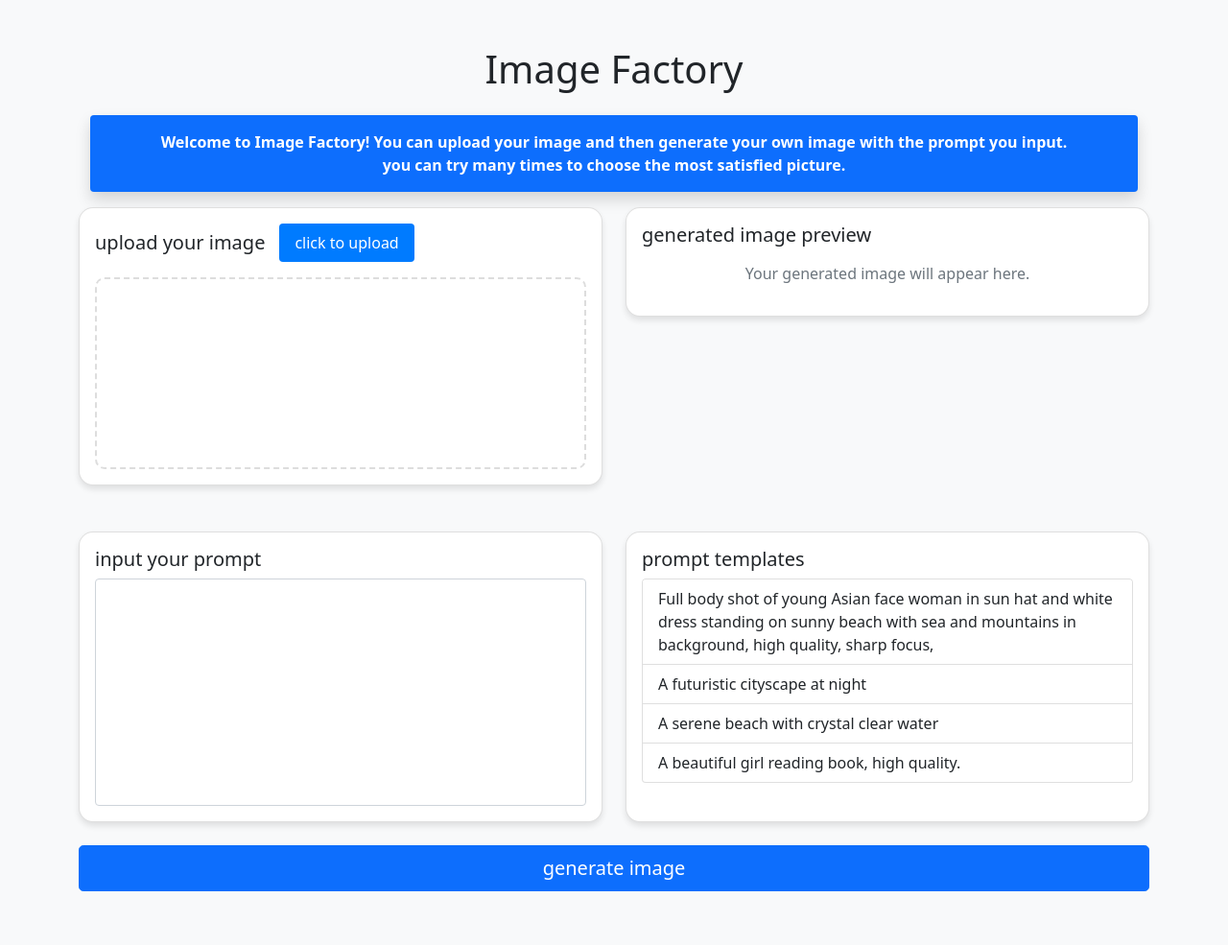
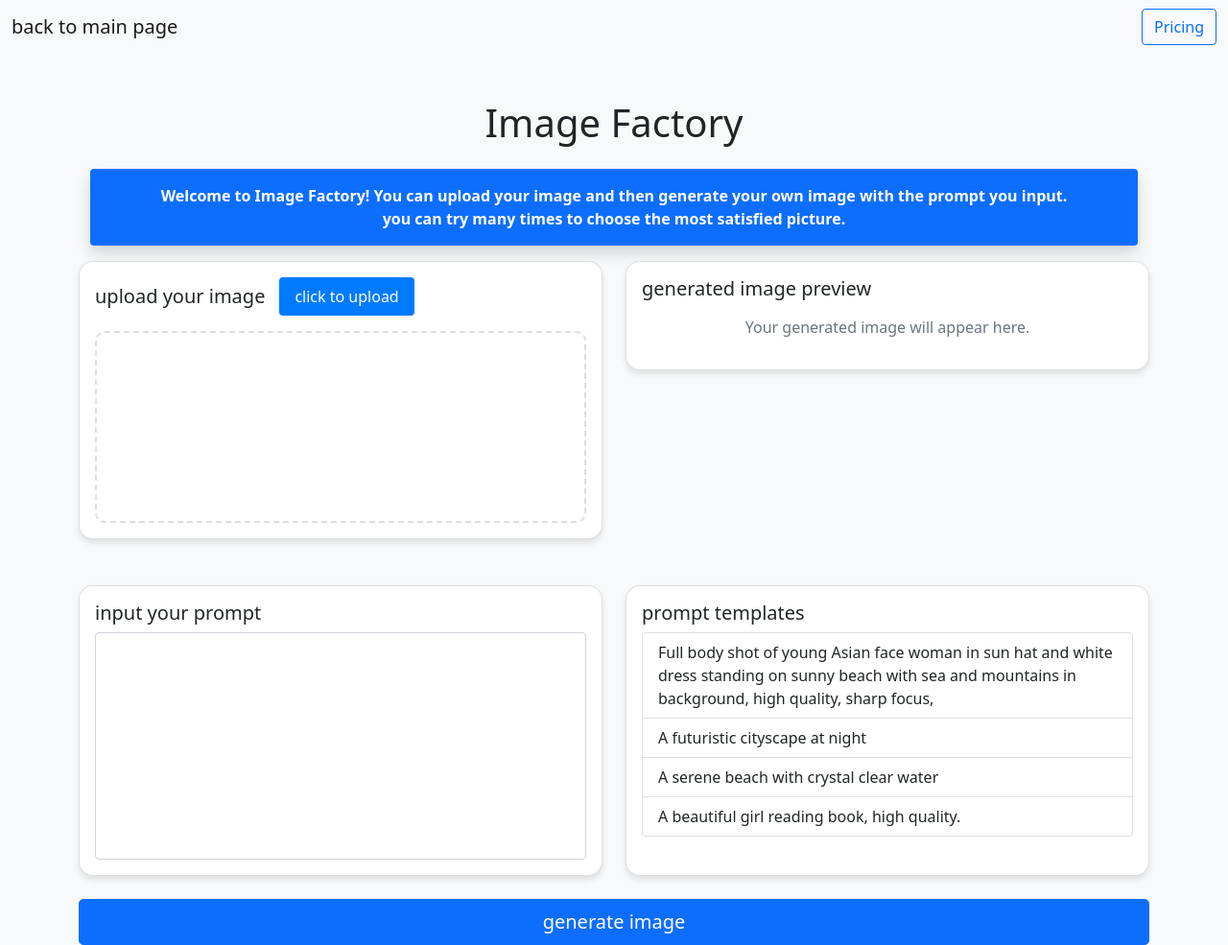
Before and after one commit to suvedo/text_img2img_generator, a Flask app: page / in a window 1280 px wide. Shown: the whole page at 96% size. Before the commit the page ends 929 px from the top, so only its background shows below. Run offline with Flask 3, Linux system fonts and the light colour scheme; some libraries are stand-ins or nearby versions.

Commit message:
add pricing button

```diff
--- a/app.py
+++ b/app.py
@@ -1,10 +1,12 @@
 import os
 from datetime import datetime
-from flask import Flask, render_template, request, jsonify, send_from_directory
+from flask import Flask, render_template, request, jsonify, send_file
 #from werkzeug.utils import secure_filename
 import json
 import traceback
 import random
+import qrcode
+import io
 
 import kolors_hf_req
 from log_util import logger
@@ -134,5 +136,33 @@ def download_file_from_hf(request_id, upload_file_name, url):
 #         return jsonify(success=False, img_url="")
 
 
+@app.route('/get_pricing_qr')
+def get_pricing_qr():
+    try:
+        # 生成二维码内容
+        qr_content = "weixin://wxpay/bizpayurl/up?pr=NwY5Mz9&groupid=00"
+        logger.info(f"get_pricing_qr, qr_content:{qr_content}")
+        qr = qrcode.QRCode(
+            version=1,
+            error_correction=qrcode.constants.ERROR_CORRECT_L,
+            box_size=10,
+            border=4,
+        )
+        qr.add_data(qr_content)
+        qr.make(fit=True)
+
+        # 将二维码保存到内存
+        img = qr.make_image(fill_color="black", back_color="white")
+        buffer = io.BytesIO()
+        img.save(buffer, format="PNG")
+        buffer.seek(0)
+
+        # 返回二维码图片
+        return send_file(buffer, mimetype='image/png')
+    except Exception as e:
+        logger.error(f"error:{traceback.format_exc()}")
+        return jsonify(success=False, message=str(e)), 500
+
+
 if __name__ == '__main__':
     app.run(host="0.0.0.0", port=8000)
--- a/requirements.txt
+++ b/requirements.txt
@@ -22,3 +22,4 @@ timm
 onnxruntime
 Flask
 requests_toolbelt
+qrcode==8.1
--- a/static/js/main.js
+++ b/static/js/main.js
@@ -79,10 +79,12 @@ function showGeneratedImage(path) {
 // }
 
 function toggleLoading(loading) {
-    const btn = document.querySelector('button');
-    btn.innerHTML = loading ?
-        '<span class="spinner-border spinner-border-sm" role="status"></span> generating...' :
-        'generate image';
+    const btn = document.getElementById('generateButton'); // 只操作特定按钮
+    if (btn) {
+        btn.innerHTML = loading ?
+            '<span class="spinner-border spinner-border-sm" role="status"></span> generating...' :
+            'generate image';
+    }
 }
 
 // 图片预览功能
@@ -104,3 +106,21 @@ document.querySelectorAll('.prompt-template').forEach(item => {
         textInput.value = this.textContent; // 将模板内容填充到输入框
     });
 });
+
+document.getElementById('pricingButton').addEventListener('click', async () => {
+    try {
+        const response = await fetch('/get_pricing_qr');
+        if (response.ok) {
+            const blob = await response.blob();
+            const qrCodeUrl = URL.createObjectURL(blob);
+            console.log("qrCodeUrl:", qrCodeUrl);
+            document.getElementById('qrCodeImage').src = qrCodeUrl;
+            const qrCodeModal = new bootstrap.Modal(document.getElementById('qrCodeModal'));
+            qrCodeModal.show();
+        } else {
+            alert('Failed to load wechat pay QR code.');
+        }
+    } catch (error) {
+        console.error('Error fetching QR code:', error);
+    }
+});
--- a/templates/index.html
+++ b/templates/index.html
@@ -7,6 +7,27 @@
     <link href="https://cdn.bootcdn.net/ajax/libs/twitter-bootstrap/5.1.3/css/bootstrap.min.css" rel="stylesheet">
     <link rel="stylesheet" href="{{ url_for('static', filename='css/style.css') }}">
 </head>
+<nav class="navbar navbar-expand-lg navbar-light bg-light">
+    <div class="container-fluid">
+        <a class="navbar-brand" href="#">back to main page</a>
+        <button class="btn btn-outline-primary" id="pricingButton">Pricing</button>
+    </div>
+</nav>
+
+<div id="qrCodeModal" class="modal" tabindex="-1">
+    <div class="modal-dialog">
+        <div class="modal-content">
+            <div class="modal-header">
+                <h5 class="modal-title">Wechat Pricing QR Code</h5>
+                <button type="button" class="btn-close" data-bs-dismiss="modal" aria-label="Close"></button>
+            </div>
+            <div class="modal-body text-center">
+                <img id="qrCodeImage" src="" alt="QR Code" class="img-fluid">
+            </div>
+        </div>
+    </div>
+</div>
+
 <body>
     <div class="container mt-5">
         <h1 class="text-center mb-4">Image Factory</h1>
@@ -77,11 +98,12 @@
 
         <!-- 操作按钮 -->
         <div class="d-grid gap-2">
-            <button class="btn btn-primary btn-lg" onclick="handleSubmit()">generate image</button>
+            <button id="generateButton" class="btn btn-primary btn-lg" onclick="handleSubmit()">generate image</button>
         </div>
 
     </div>
 
+    <script src="https://cdn.jsdelivr.net/npm/bootstrap@5.1.3/dist/js/bootstrap.bundle.min.js" integrity="sha384-ka7Sk0Gln4gmtz2MlQnikT1wXgYsOg+OMhuP+IlRH9sENBO0LRn5q+8nbTov4+1p" crossorigin="anonymous"></script>
     <script src="{{ url_for('static', filename='js/main.js') }}"></script>
 </body>
 </html>
```
